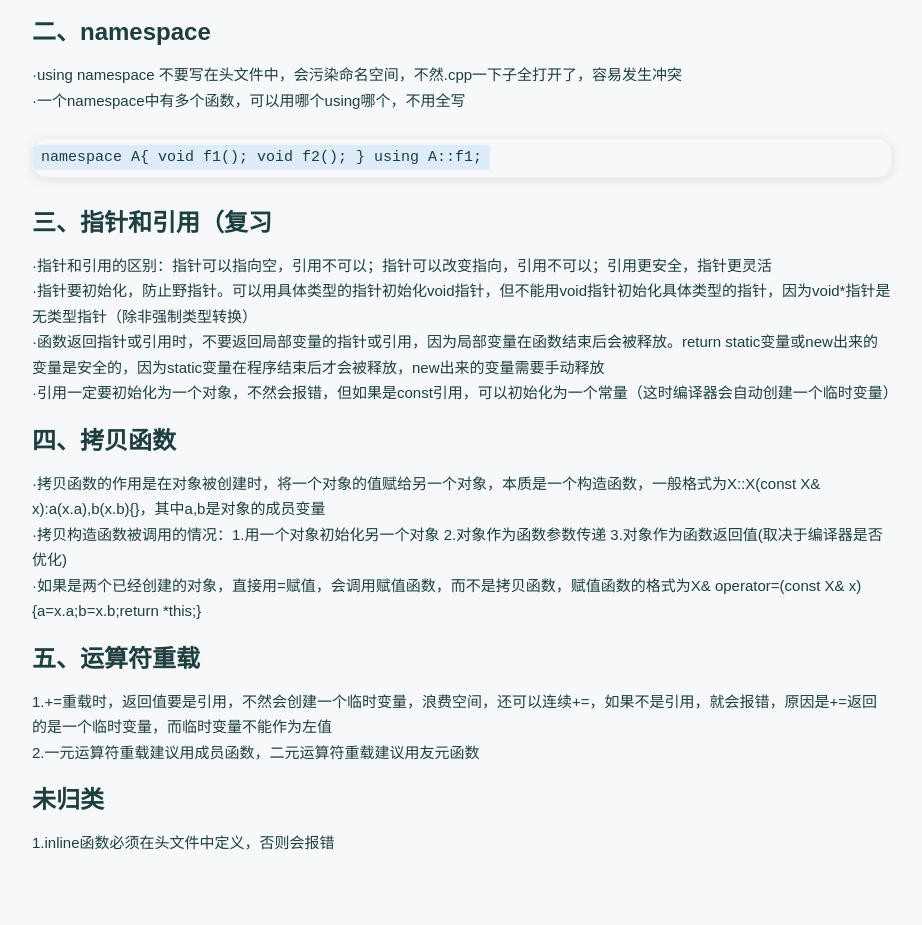
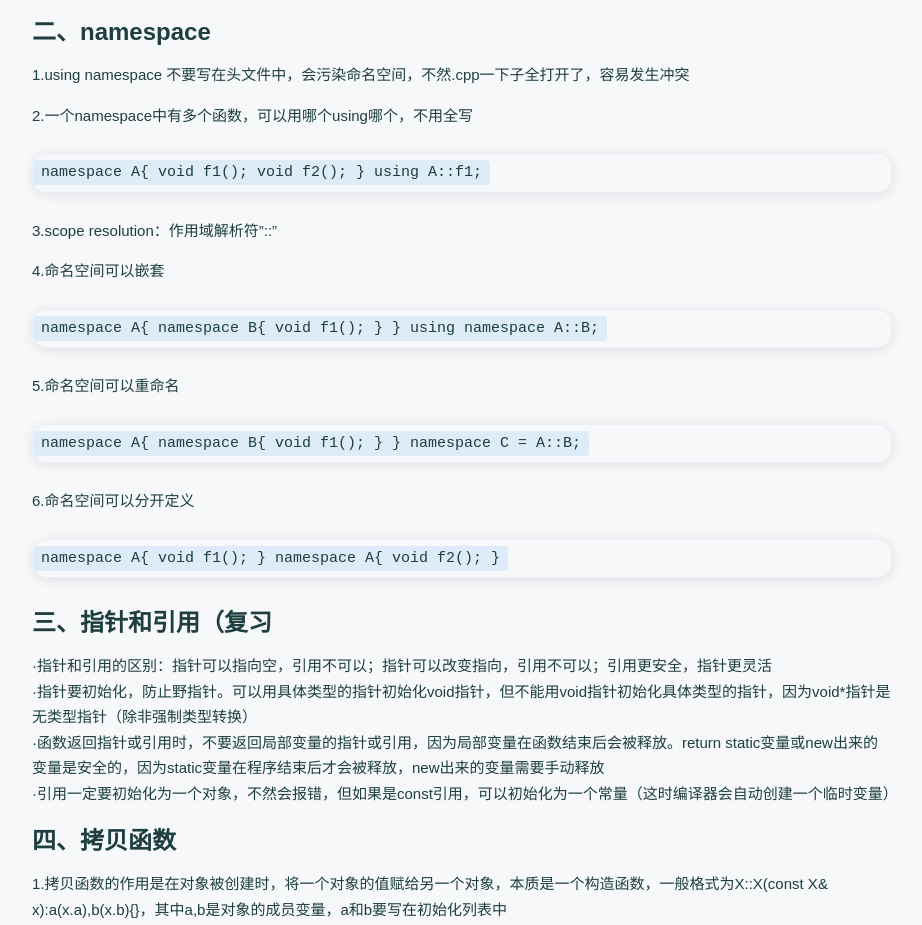
Before and after one commit to wyyalhz/wyyalhz.github.io, a plain HTML site: page 2025/03/27/c-八股细节易错点/index.html in a window 1280 px wide. Shown: the part 894-1819 px from the top of the page, without its empty margins (178-1100 px from the left). Drawn offline with nearby package versions, Linux system fonts and the light colour scheme; a script that the page names is missing; a web font is replaced by a local one.

Commit message:
Site updated: 2025-03-28 12:56:08

```diff
--- a/2025/03/27/c-八股细节易错点/index.html
+++ b/2025/03/27/c-八股细节易错点/index.html
@@ -47,6 +47,7 @@
 
 
 <link rel="stylesheet" href="/css/main.css" />
+
 
 <meta name="generator" content="Hexo 7.3.0"></head>
 <body>
@@ -209,15 +210,44 @@ int A::a = 0;
 &#125;;
 </code></pre>
 <p>总结：static成员变量可以在类外初始化，也可以在类内初始化，但是在类内初始化的static成员变量必须是const类型<br>4.static成员函数在.h文件中声明，在.cpp文件中定义，定义时不要加static，因为声明时已经加了，否则会报错<br>5.static成员函数只能访问static成员变量，没有this指针，不用创建具体对象就可以调用（因为static成员函数不属于任何对象，只创建一次，所以不能访问非static成员变量。<br>6.static成员函数不能被const修饰，因为const成员函数是为了保护对象的成员变量，而static成员函数不属于任何对象，所以没有必要保护</p>
-<h3 id="二、namespace"><a href="#二、namespace" class="headerlink" title="二、namespace"></a>二、namespace</h3><p>·using namespace 不要写在头文件中，会污染命名空间，不然.cpp一下子全打开了，容易发生冲突<br>·一个namespace中有多个函数，可以用哪个using哪个，不用全写</p>
+<h3 id="二、namespace"><a href="#二、namespace" class="headerlink" title="二、namespace"></a>二、namespace</h3><p>1.using namespace 不要写在头文件中，会污染命名空间，不然.cpp一下子全打开了，容易发生冲突</p>
+<p>2.一个namespace中有多个函数，可以用哪个using哪个，不用全写</p>
 <pre><code class="cpp">namespace A&#123;
     void f1();
     void f2();
 &#125;
 using A::f1;
 </code></pre>
+<p>3.scope resolution：作用域解析符”::”</p>
+<p>4.命名空间可以嵌套</p>
+<pre><code class="cpp">namespace A&#123;
+    namespace B&#123;
+        void f1();
+    &#125;
+&#125;
+
+using namespace A::B;
+</code></pre>
+<p>5.命名空间可以重命名</p>
+<pre><code class="cpp">namespace A&#123;
+    namespace B&#123;
+        void f1();
+    &#125;
+&#125;
+namespace C = A::B;
+</code></pre>
+<p>6.命名空间可以分开定义</p>
+<pre><code class="cpp">namespace A&#123;
+    void f1();
+&#125;
+namespace A&#123;
+    void f2();
+&#125;
+</code></pre>
 <h3 id="三、指针和引用（复习"><a href="#三、指针和引用（复习" class="headerlink" title="三、指针和引用（复习"></a>三、指针和引用（复习</h3><p>·指针和引用的区别：指针可以指向空，引用不可以；指针可以改变指向，引用不可以；引用更安全，指针更灵活<br>·指针要初始化，防止野指针。可以用具体类型的指针初始化void指针，但不能用void指针初始化具体类型的指针，因为void*指针是无类型指针（除非强制类型转换）<br>·函数返回指针或引用时，不要返回局部变量的指针或引用，因为局部变量在函数结束后会被释放。return static变量或new出来的变量是安全的，因为static变量在程序结束后才会被释放，new出来的变量需要手动释放<br>·引用一定要初始化为一个对象，不然会报错，但如果是const引用，可以初始化为一个常量（这时编译器会自动创建一个临时变量）</p>
-<h3 id="四、拷贝函数"><a href="#四、拷贝函数" class="headerlink" title="四、拷贝函数"></a>四、拷贝函数</h3><p>·拷贝函数的作用是在对象被创建时，将一个对象的值赋给另一个对象，本质是一个构造函数，一般格式为X::X(const X&amp; x):a(x.a),b(x.b){}，其中a,b是对象的成员变量<br>·拷贝构造函数被调用的情况：1.用一个对象初始化另一个对象 2.对象作为函数参数传递 3.对象作为函数返回值(取决于编译器是否优化)<br>·如果是两个已经创建的对象，直接用&#x3D;赋值，会调用赋值函数，而不是拷贝函数，赋值函数的格式为X&amp; operator&#x3D;(const X&amp; x){a&#x3D;x.a;b&#x3D;x.b;return *this;}</p>
+<h3 id="四、拷贝函数"><a href="#四、拷贝函数" class="headerlink" title="四、拷贝函数"></a>四、拷贝函数</h3><p>1.拷贝函数的作用是在对象被创建时，将一个对象的值赋给另一个对象，本质是一个构造函数，一般格式为X::X(const X&amp; x):a(x.a),b(x.b){}，其中a,b是对象的成员变量，a和b要写在初始化列表中</p>
+<p>2.拷贝构造函数被调用的情况：1.用一个对象初始化另一个对象 2.对象作为函数参数传递 3.对象作为函数返回值(取决于编译器是否优化)</p>
+<p>3.如果是两个已经创建的对象，直接用&#x3D;赋值，会调用赋值函数，而不是拷贝函数，赋值函数的格式为X&amp; operator&#x3D;(const X&amp; x){a&#x3D;x.a;b&#x3D;x.b;return *this;}</p>
 <h3 id="五、运算符重载"><a href="#五、运算符重载" class="headerlink" title="五、运算符重载"></a>五、运算符重载</h3><p>1.+&#x3D;重载时，返回值要是引用，不然会创建一个临时变量，浪费空间，还可以连续+&#x3D;，如果不是引用，就会报错，原因是+&#x3D;返回的是一个临时变量，而临时变量不能作为左值<br>2.一元运算符重载建议用成员函数，二元运算符重载建议用友元函数</p>
 <h3 id="未归类"><a href="#未归类" class="headerlink" title="未归类"></a>未归类</h3><p>1.inline函数必须在头文件中定义，否则会报错</p>
 
```
Also changed, not shown: 2025/03/27/hello-world/index.html (+1 -0 lines), 2025/03/27/建站历程/index.html (+8 -2 lines), archives/2025/03/index.html (+2 -1 lines), archives/2025/index.html (+3 -2 lines), archives/index.html (+3 -2 lines), categories/index.html (+3 -2 lines), categories/学校-考试/index.html (+3 -2 lines), categories/随笔/index.html (+3 -2 lines), index.html (+3 -2 lines), tags/blog/index.html (+2 -1 lines), tags/c/index.html (+2 -1 lines), tags/index.html (+2 -1 lines).
